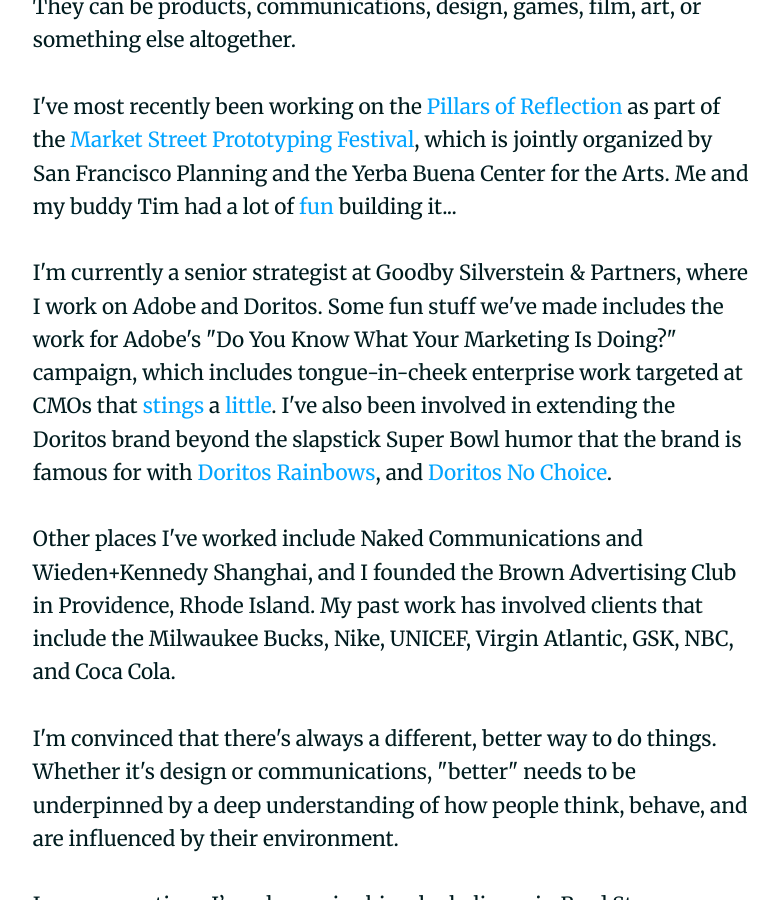
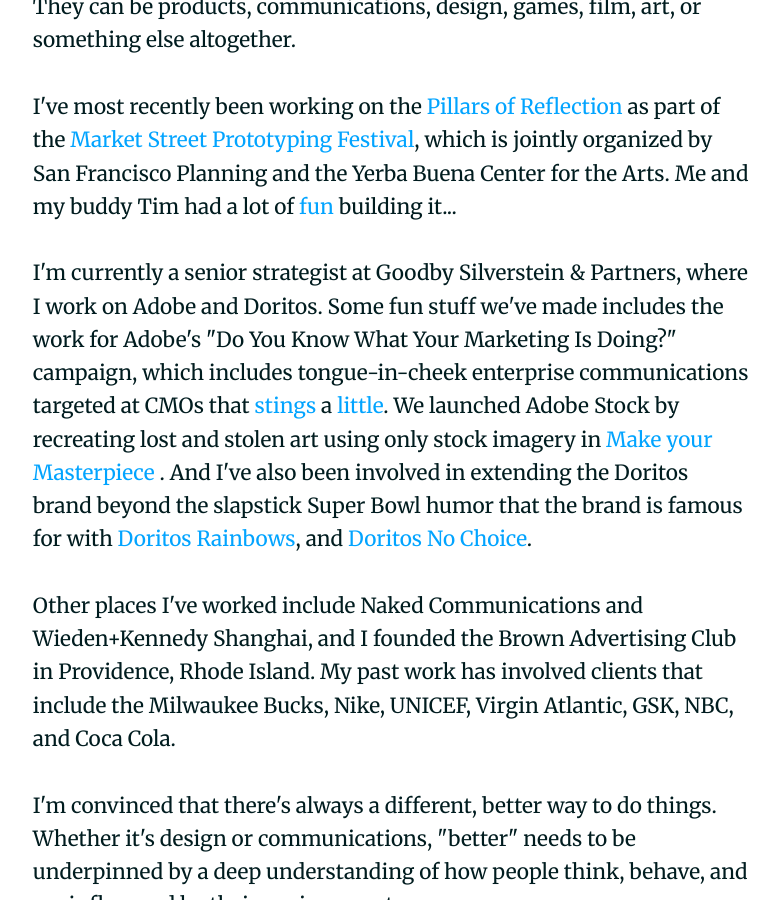
Before and after one commit to hbharding/etienne, a Jekyll site: the page built from index.html, in a window 1280 px wide and 900 px high, scrolled down 1175 px. Shown: the whole window, without its empty margins (248-1027 px from the left). Built offline with Jekyll 4.4.1, drawn with Linux system fonts in a browser that asks for light colours; nearby versions of some CDN libraries; Markdown is read by kramdown in place of the engine named in the settings.

Commit message:
Update index.html

```diff
--- a/index.html
+++ b/index.html
@@ -7,7 +7,7 @@
 
 <p>I've most recently been working on the <a href="http://marketstreetprototyping.org/2016-festival/projects/pillars-of-reflection/" target="_blank">Pillars of Reflection</a> as part of the <a href="http://marketstreetprototyping.org/" target="_blank">Market Street Prototyping Festival</a>, which is jointly organized by San Francisco Planning and the Yerba Buena Center for the Arts.  Me and my buddy Tim had a lot of <a href="https://youtu.be/0G-pe01RCTk" target="_blank">fun</a> building it...  </p>
 
-<p>I'm currently a senior strategist at Goodby Silverstein & Partners, where I work on Adobe and Doritos.  Some fun stuff we've made includes the work for Adobe's "Do You Know What Your Marketing Is Doing?" campaign, which includes tongue-in-cheek enterprise work targeted at CMOs that <a href=https://www.youtube.com/watch?v=MNmRJiRarH0 target="_blank">stings</a> a <a href="https://www.youtube.com/watch?v=ao7wOJ5qQ-s" target="_blank">little</a>.  I've also been involved in extending the Doritos brand beyond the slapstick Super Bowl humor that the brand is famous for with <a href="https://www.time.com/4038837/doritos-rainbow-chips-pride-lgbt/" target="_blank">Doritos Rainbows</a>, and <a href="https://www.facebook.com/DoritosUSA/videos/10154860232226165/" target="_blank">Doritos No Choice</a>. </p>
+<p>I'm currently a senior strategist at Goodby Silverstein & Partners, where I work on Adobe and Doritos.  Some fun stuff we've made includes the work for Adobe's "Do You Know What Your Marketing Is Doing?" campaign, which includes tongue-in-cheek enterprise communications targeted at CMOs that <a href="https://www.youtube.com/watch?v=MNmRJiRarH0" target="_blank">stings</a> a <a href="https://www.youtube.com/watch?v=ao7wOJ5qQ-s" target="_blank">little</a>.  We launched Adobe Stock by recreating lost and stolen art using only stock imagery in <a href="www.adobestockmasterpiece.com/"> Make your Masterpiece </a>.  And I've also been involved in extending the Doritos brand beyond the slapstick Super Bowl humor that the brand is famous for with <a href="https://www.time.com/4038837/doritos-rainbow-chips-pride-lgbt/" target="_blank">Doritos Rainbows</a>, and <a href="https://www.facebook.com/DoritosUSA/videos/10154860232226165/" target="_blank">Doritos No Choice</a>. </p>
 
 <p>Other places I've worked include Naked Communications and Wieden+Kennedy Shanghai, and I founded the Brown Advertising Club in Providence, Rhode Island.  My past work has involved clients that include the Milwaukee Bucks, Nike, UNICEF, Virgin Atlantic, GSK, NBC, and Coca Cola.</p>
 
```
